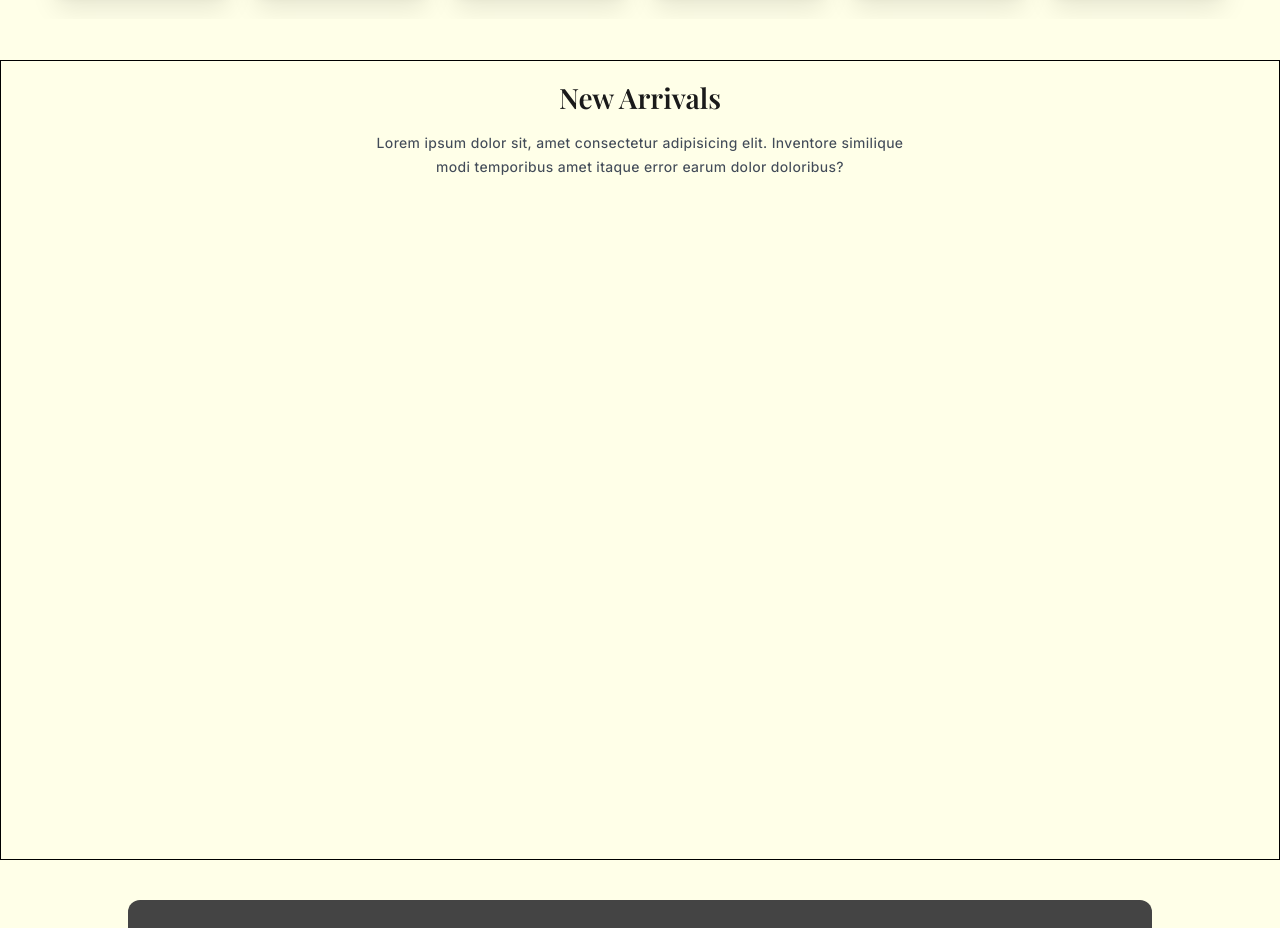
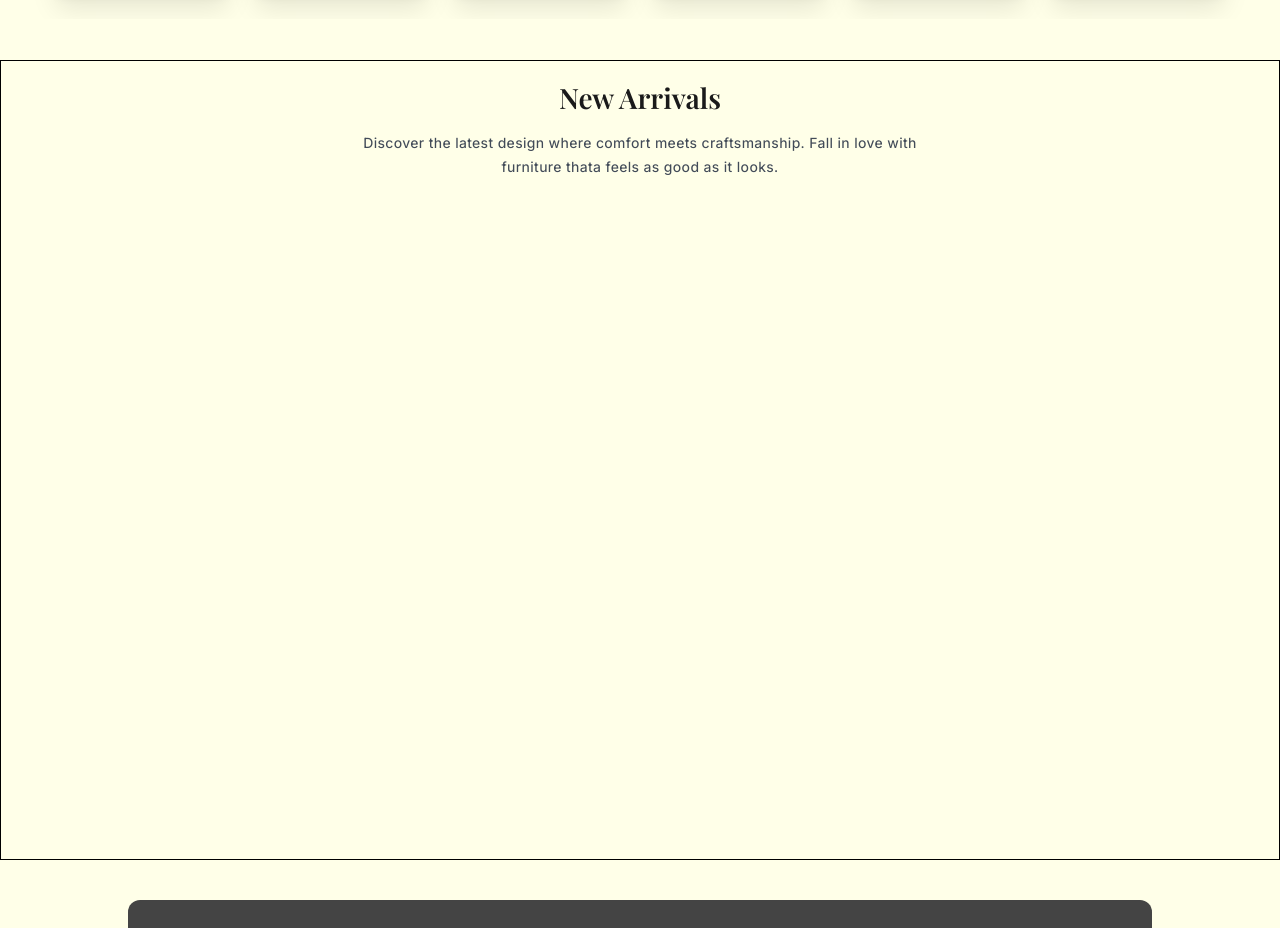
Before and after one commit to DragnelProjects/Furniture-website, a React (Vite) app: page /product in a window 1280 px wide. Shown: the part 1060-1988 px from the top of the page. Built offline with nearby package versions, Linux system fonts and the light colour scheme; grey boxes are pictures that could not be loaded; a web font is replaced by a local one.

Commit message:
implemented the text of arrival section

```diff
--- a/src/product/new-arrivals/ArrivalText.jsx
+++ b/src/product/new-arrivals/ArrivalText.jsx
@@ -4,7 +4,7 @@ function ArrivalText() {
   return (
     <div className='just_col gap-3'>
         <h2 className='title_text'>New Arrivals</h2>
-        <p className='sub_text w-140 text-center tracking-wide leading-6 '>Lorem ipsum dolor sit, amet consectetur adipisicing elit. Inventore similique modi temporibus amet itaque error earum dolor doloribus?</p>
+        <p className='sub_text w-140 text-center tracking-wide leading-6 '>Discover the latest design where comfort meets craftsmanship. Fall in love with furniture thata feels as good as it looks.</p>
     </div>
   )
 }
```
